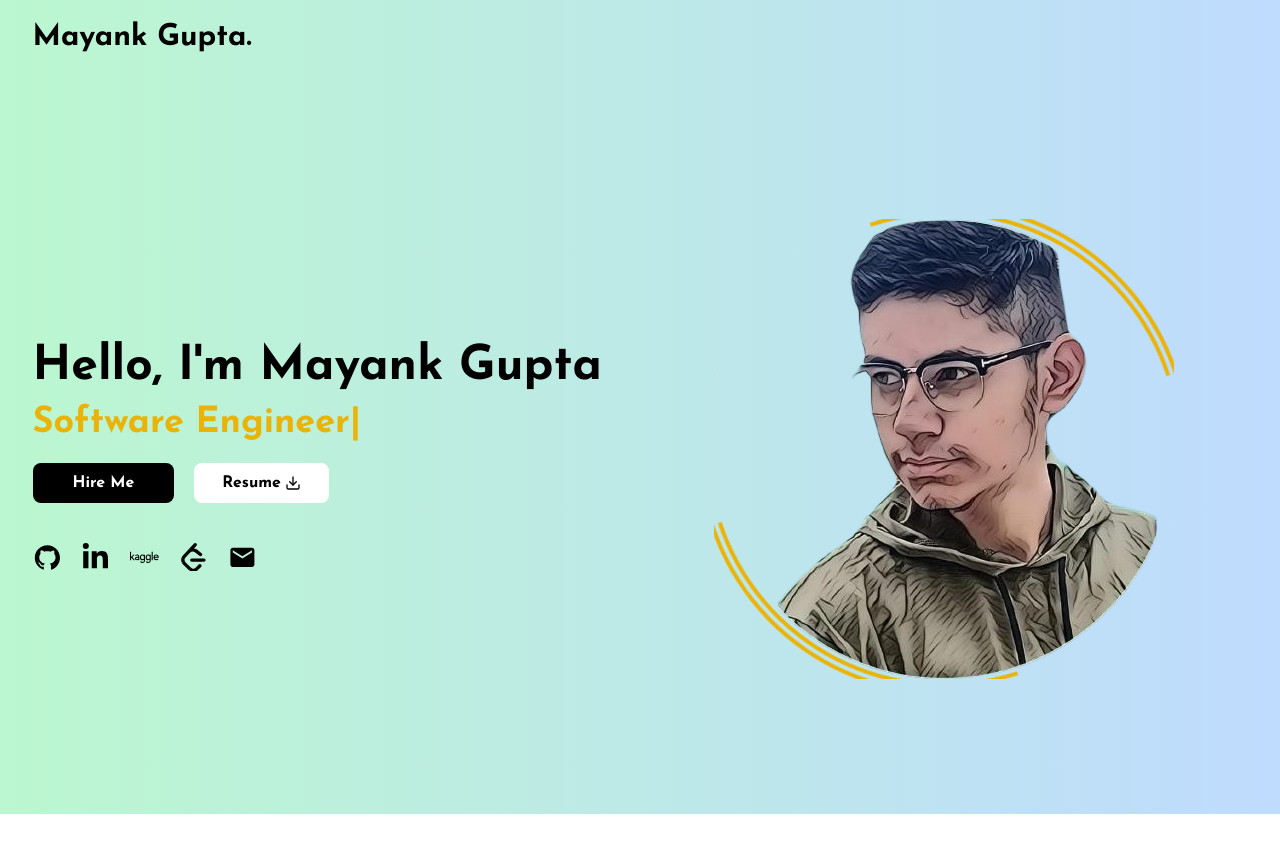
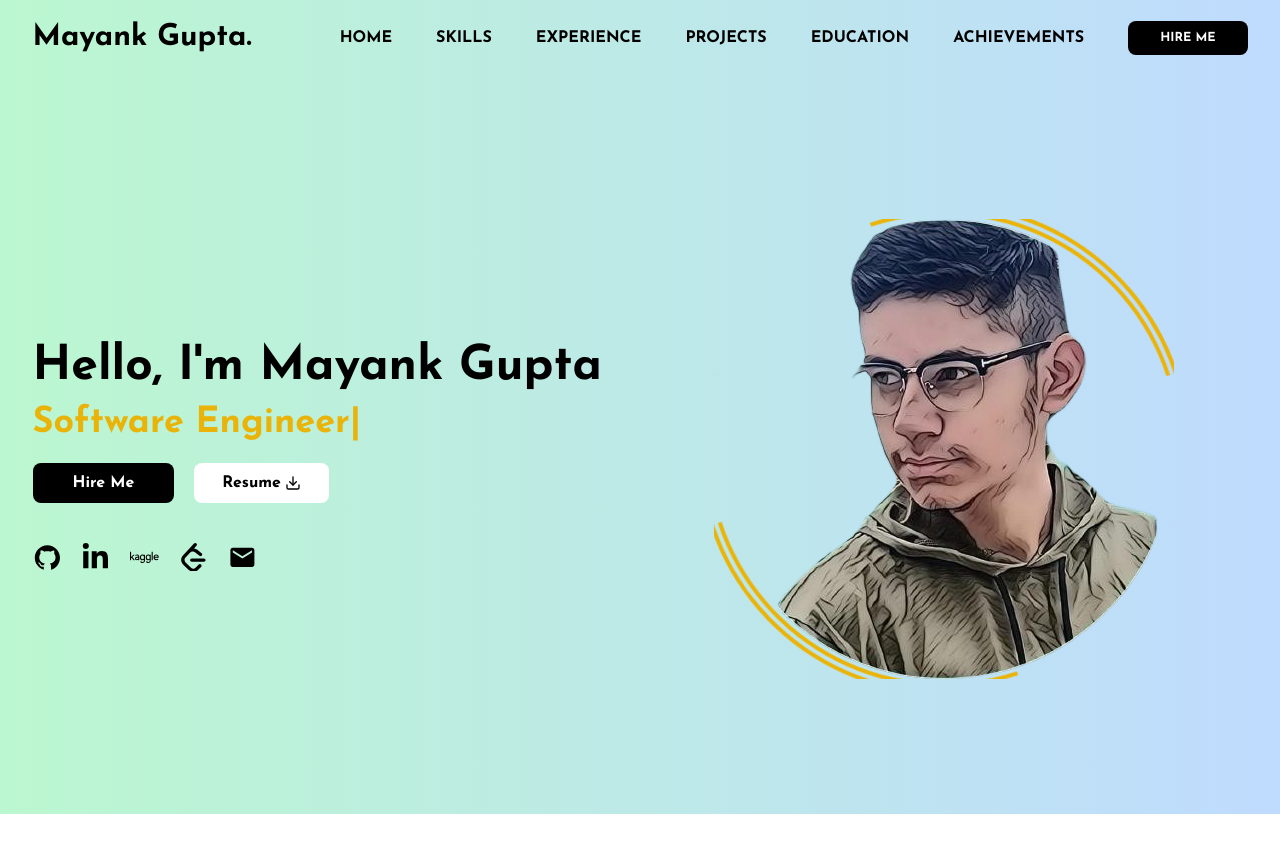
Before and after one commit to Mayank10082000/my_portfolio_website, a React (Vite) app: page / in a window 1280 px wide. Shown: the top 852 px of the page. Built offline with nearby package versions, Linux system fonts and the light colour scheme.

Commit message:
navbar fixed for both mobile as well as desktop

```diff
--- a/src/components/NavBar.jsx
+++ b/src/components/NavBar.jsx
@@ -82,11 +82,13 @@ const NavBar = ({ toggleDarkMode, darkMode }) => {
           </button>
 
           <ul
-            className={`flex items-center space-x-11 transition-all duration-500 ease-in-out ${
+            className={`flex items-center space-x-11 transition-all duration-500 ease-in-out
+            md:flex-col md:absolute m-auto md:top-0 md:bg-white md:space-x-0 md:text-center md:w-[78%] md:h-screen
+            ${
               isOpen
-                ? "md:right-[0%] opacity-100"
-                : "md:right-[-100%] opacity-0"
-            } md:flex-col md:absolute m-auto md:top-0 md:w-[78%] md:h-screen md:bg-white md:space-x-0 md:text-center`}
+                ? "md:right-[0%] md:opacity-100"
+                : "md:right-[-100%] md:opacity-0"
+            }`}
           >
             {/* Use a button tag for better accessibility */}
             <button
```
